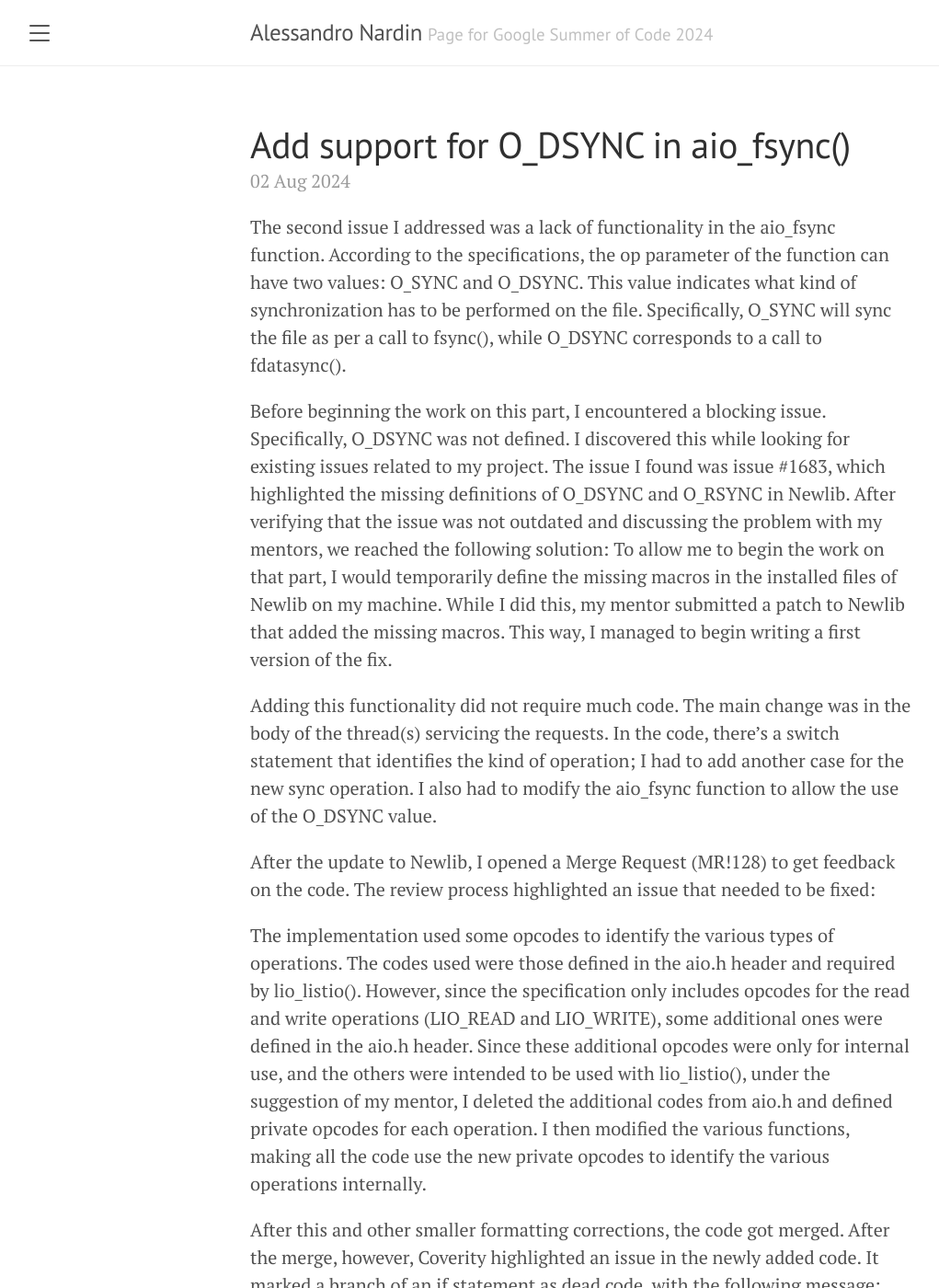
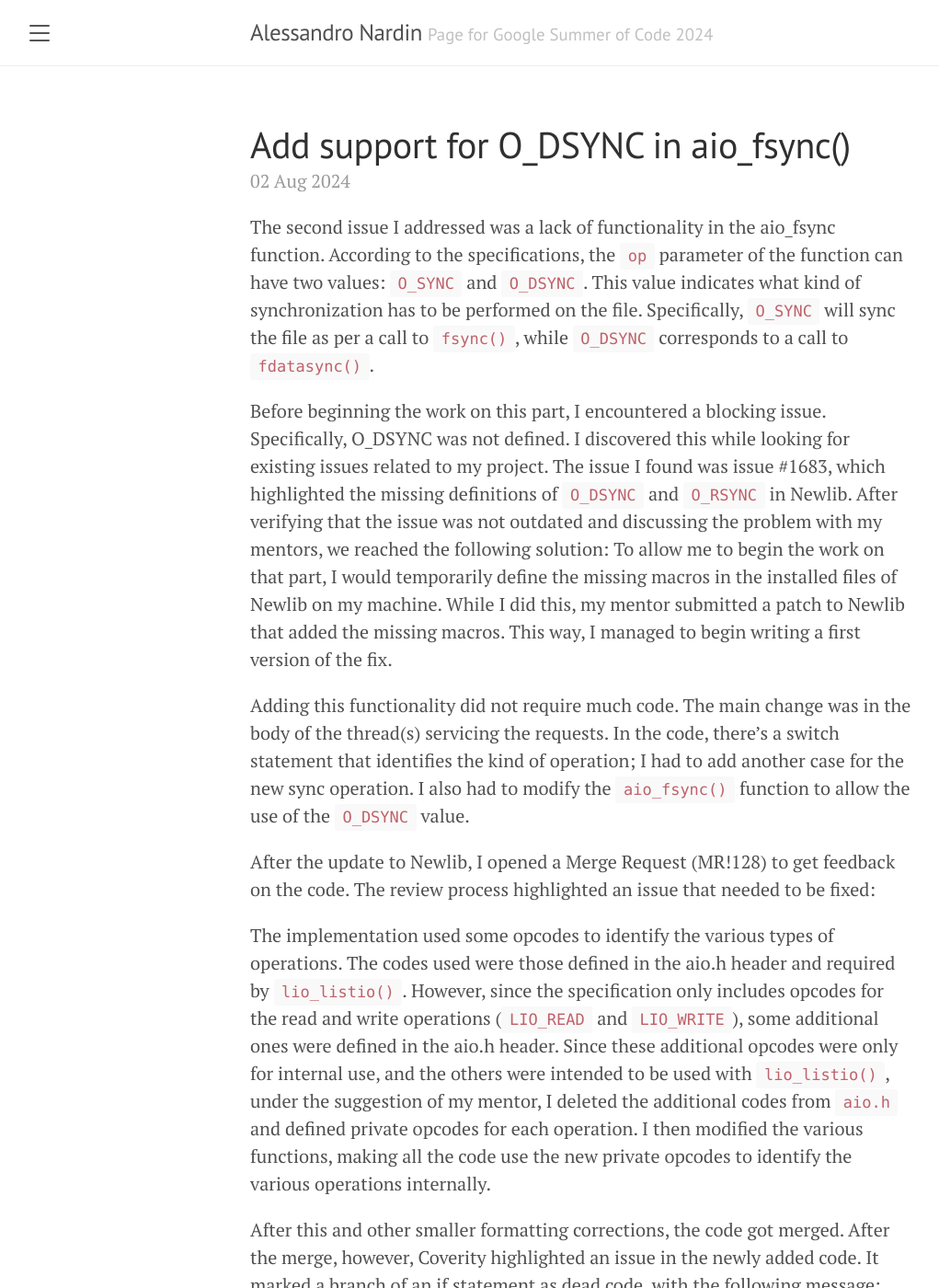
Before and after one commit to AlessandroNardin/alessandronardin.github.io, a Jekyll site: the page built from gsoc/_posts/2024-08-02-post5.md, in a window 1280 px wide and 1400 px high. Shown: the whole window at 92% size, without its empty margins (8-1029 px from the left). Built offline with Jekyll 4.4.1, drawn with Linux system fonts in a browser that asks for light colours; some of the changed text lies outside the part shown.

````diff
--- a/gsoc/_posts/2024-08-02-post5.md
+++ b/gsoc/_posts/2024-08-02-post5.md
@@ -8,19 +8,19 @@ excerpt: "Adding support for the operator O_DSYNC in aio_fsync()."
 author: Alessandro Nardin
 ---
 
-The second issue I addressed was a lack of functionality in the aio_fsync function. According to the specifications, the op parameter of the function can have two values: O_SYNC and O_DSYNC. This value indicates what kind of synchronization has to be performed on the file. Specifically, O_SYNC will sync the file as per a call to fsync(), while O_DSYNC corresponds to a call to fdatasync().
+The second issue I addressed was a lack of functionality in the aio_fsync function. According to the specifications, the `op` parameter of the function can have two values: `O_SYNC` and `O_DSYNC`. This value indicates what kind of synchronization has to be performed on the file. Specifically, `O_SYNC` will sync the file as per a call to `fsync()`, while `O_DSYNC` corresponds to a call to `fdatasync()`.
 
-Before beginning the work on this part, I encountered a blocking issue. Specifically, O_DSYNC was not defined. I discovered this while looking for existing issues related to my project. The issue I found was issue #1683, which highlighted the missing definitions of O_DSYNC and O_RSYNC in Newlib. After verifying that the issue was not outdated and discussing the problem with my mentors, we reached the following solution: To allow me to begin the work on that part, I would temporarily define the missing macros in the installed files of Newlib on my machine. While I did this, my mentor submitted a patch to Newlib that added the missing macros. This way, I managed to begin writing a first version of the fix.
+Before beginning the work on this part, I encountered a blocking issue. Specifically, O_DSYNC was not defined. I discovered this while looking for existing issues related to my project. The issue I found was issue #1683, which highlighted the missing definitions of `O_DSYNC` and `O_RSYNC` in Newlib. After verifying that the issue was not outdated and discussing the problem with my mentors, we reached the following solution: To allow me to begin the work on that part, I would temporarily define the missing macros in the installed files of Newlib on my machine. While I did this, my mentor submitted a patch to Newlib that added the missing macros. This way, I managed to begin writing a first version of the fix.
 
-Adding this functionality did not require much code. The main change was in the body of the thread(s) servicing the requests. In the code, there’s a switch statement that identifies the kind of operation; I had to add another case for the new sync operation. I also had to modify the aio_fsync function to allow the use of the O_DSYNC value.
+Adding this functionality did not require much code. The main change was in the body of the thread(s) servicing the requests. In the code, there’s a switch statement that identifies the kind of operation; I had to add another case for the new sync operation. I also had to modify the `aio_fsync()` function to allow the use of the `O_DSYNC` value.
 
 After the update to Newlib, I opened a Merge Request (MR!128) to get feedback on the code. The review process highlighted an issue that needed to be fixed:
 
-The implementation used some opcodes to identify the various types of operations. The codes used were those defined in the aio.h header and required by lio_listio(). However, since the specification only includes opcodes for the read and write operations (LIO_READ and LIO_WRITE), some additional ones were defined in the aio.h header. Since these additional opcodes were only for internal use, and the others were intended to be used with lio_listio(), under the suggestion of my mentor, I deleted the additional codes from aio.h and defined private opcodes for each operation. I then modified the various functions, making all the code use the new private opcodes to identify the various operations internally.
+The implementation used some opcodes to identify the various types of operations. The codes used were those defined in the aio.h header and required by `lio_listio()`. However, since the specification only includes opcodes for the read and write operations (`LIO_READ` and `LIO_WRITE`), some additional ones were defined in the aio.h header. Since these additional opcodes were only for internal use, and the others were intended to be used with `lio_listio()`, under the suggestion of my mentor, I deleted the additional codes from `aio.h` and defined private opcodes for each operation. I then modified the various functions, making all the code use the new private opcodes to identify the various operations internally.
 
 After this and other smaller formatting corrections, the code got merged. After the merge, however, Coverity highlighted an issue in the newly added code. It marked a branch of an if statement as dead code, with the following message:
 
->>>
+```
 New defect(s) Reported-by: Coverity Scan
 Showing 1 of 1 defect(s)
 
@@ -44,12 +44,11 @@ ________________________________________________________________________________
 84       }
 85
 86       return rtems_aio_enqueue( req );
+```
 
+I tried to understand the reason for this message but was unsuccessful. After some investigation, my mentors discovered the reason for this error. Both `O_SYNC` and `O_DSYNC` are mapped to the same value, and since `O_SYNC` and `O_DSYNC` are the only two values permitted for op (this condition was checked by an earlier line in the function), when execution reached line 80, the condition was always true.
 
-
-I tried to understand the reason for this message but was unsuccessful. After some investigation, my mentors discovered the reason for this error. Both O_SYNC and O_DSYNC are mapped to the same value, and since O_SYNC and O_DSYNC are the only two values permitted for op (this condition was checked by an earlier line in the function), when execution reached line 80, the condition was always true.
-
-To solve this problem, we ended up reverting some of the changes made, removing the handling of O_DSYNC from aio_fsync. This does not actually remove support for O_DSYNC, but since both constants have the same value, O_DSYNC will be treated as O_SYNC. This solution only works if O_DSYNC == O_SYNC. To be notified if that changes, we added the following code to the aio_fsync.c file:
+To solve this problem, we ended up reverting some of the changes made, removing the handling of `O_DSYNC` from `aio_fsync()`. This does not actually remove support for `O_DSYNC`, but since both constants have the same value, `O_DSYNC` will be treated as `O_SYNC`. This solution only works if `O_DSYNC==O_SYNC`. To be notified if that changes, we added the following code to the `aio_fsync.c` file:
 
 ```c
 #if (O_DSYNC != O_SYNC)
````
